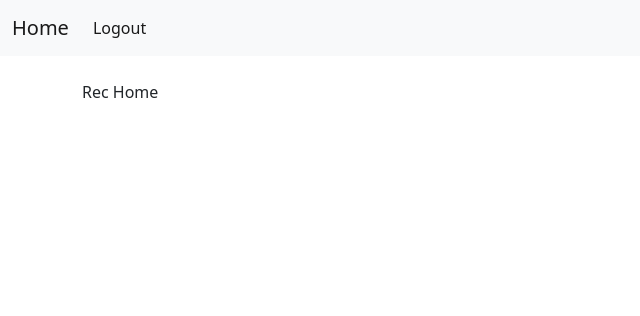
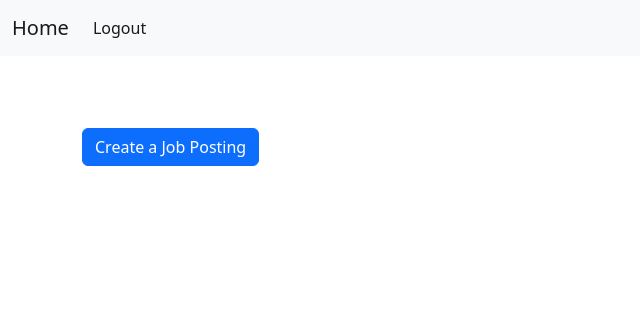
Before and after one commit to RitiKarayat/JApp, a Flask app: page /home in a window 1280 px wide. Shown: the top 316 px of the page, without its empty margins (0-640 px from the left). Run offline with Flask 2, Linux system fonts and the light colour scheme; the visitor is signed in with stand-in values (Sample User, id 1); data comes from the database, SQL or seed files in the repository; data that the repository does not hold is empty.

Commit message:
added CRUD

```diff
--- a/notes/auth.py
+++ b/notes/auth.py
@@ -7,7 +7,7 @@ from . import db
 
 auth = Blueprint('auth',__name__)
 
-
+@auth.route('/')
 @auth.route('/login',methods=['GET','POST'])
 def login():
     if request.method=='POST':
--- a/notes/rec.py
+++ b/notes/rec.py
@@ -1,7 +1,54 @@
-from flask import Blueprint,render_template
-from flask_login import current_user
+from flask import Blueprint,render_template,request,flash,redirect,url_for
+from flask_login import current_user,login_required
+from . import db
+from .models import User,Job
 rec = Blueprint('rec',__name__)
 
 @rec.route('/home')
+@login_required
 def home():
     return render_template('rec_home.html',user=current_user)
+
+@login_required
+@rec.route('/job',methods=['GET','POST'])
+def create_job():
+    if request.method=='POST':
+        title = request.form.get('title')
+        desc = request.form.get('desc')
+        job = Job(title=title,desc=desc,user_id=current_user.id)
+        db.session.add(job)
+        db.session.commit()
+        flash('Job Created')
+        return redirect(url_for('rec.home'))
+    return render_template('job.html',user=current_user)
+
+
+@rec.route('/update/<id>',methods=['GET','POST'])
+@login_required
+def update(id):
+    if request.method=='POST':
+        job = Job.query.filter_by(id=id).first()
+        if job:
+            title = request.form.get('title')
+            desc = request.form.get('desc')
+            job.title = title
+            job.desc = desc
+            db.session.commit()
+            flash('Job Updated')
+            return redirect(url_for('rec.home'))
+        else:
+            flash("Job does not exist")
+    return render_template('update.html',user=current_user)
+
+@rec.route('/delete/<id>')
+@login_required
+def delete(id):
+    job = Job.query.filter_by(id=id).first()
+    if job:
+        db.session.delete(job)
+        db.session.commit()
+        flash('Job Deleted')
+        return redirect(url_for('rec.home'))
+    else:
+        flash("Job does not exist")
+    return redirect(url_for('rec.home'))
--- a/notes/templates/login.html
+++ b/notes/templates/login.html
@@ -16,14 +16,14 @@
       <input type="checkbox" class="form-check-input" id="exampleCheck1">
       <label class="form-check-label" for="exampleCheck1">Check me out</label>
     </div> -->
-    <div class="mb-3">
+    <!-- <div class="mb-3">
         <label for="login">Login As</label>
 
         <select id="login" name="role">
           <option value="Recruiter">Recruiter</option>
           <option value="Applicant">Applicant</option>
         </select>
-    </div>
+    </div> -->
     <button type="submit" class="btn btn-primary">Submit</button>
 </form>
 {%endblock%}
--- a/notes/templates/rec_home.html
+++ b/notes/templates/rec_home.html
@@ -2,5 +2,20 @@
 {% block title%}Home{%endblock title %}
 
 {% block content %}
-Rec Home
+{%for job in user.jobs%}
+<div class="card" style="width: 18rem;">
+    <div class="card-body">
+      <h5 class="card-title">{{job.title}}</h5>
+      <!-- <h6 class="card-subtitle mb-2 text-muted">Card subtitle</h6> -->
+      <p class="card-text">{{job.desc}}</p>
+      <a href="/update/{{job.id}}" class="card-link">Update Job</a>
+      <a href="/delete/{{job.id}}" class="card-link">Delete Job</a>
+    </div>
+  </div>
+  <br>
+{%endfor%}
+
+<br>
+<br>
+<a href='{{ url_for("rec.create_job")}}' role="button" class="btn btn-primary">Create a Job Posting</a>
 {% endblock content %}
```
Also changed, not shown: notes/models.py (+8 -0 lines), notes/templates/job.html (added, +16 -0 lines), notes/templates/update.html (added, +16 -0 lines), notes/templates/user_home.html (+10 -1 lines), notes/user.py (+5 -3 lines), 1 other file.
